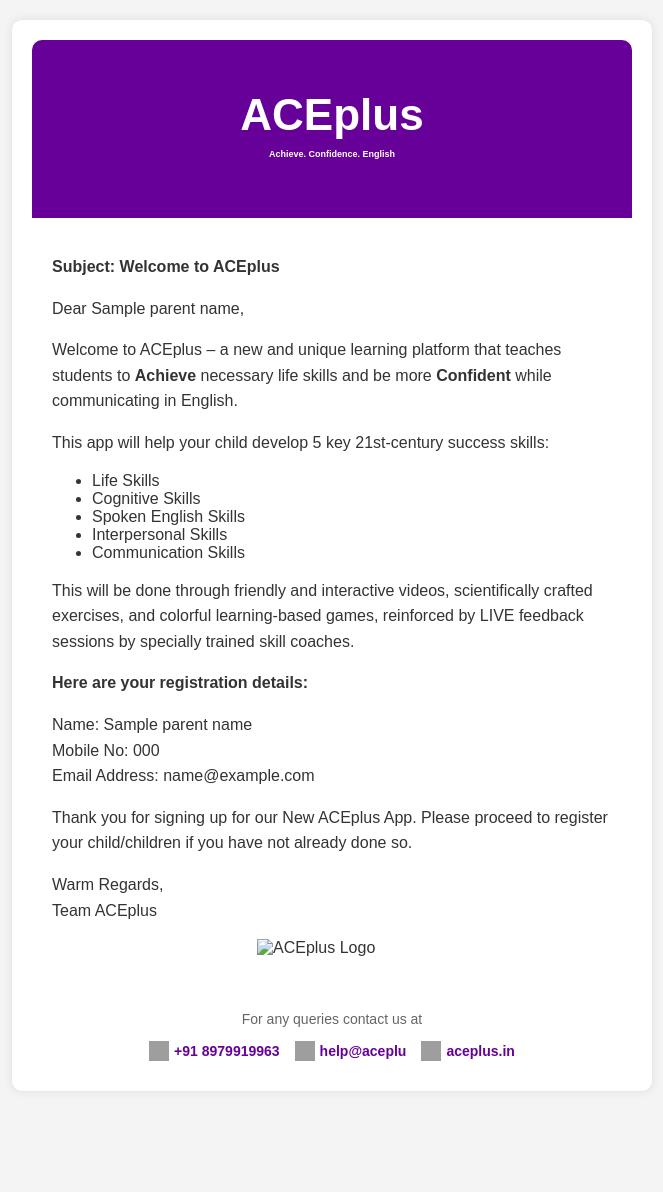
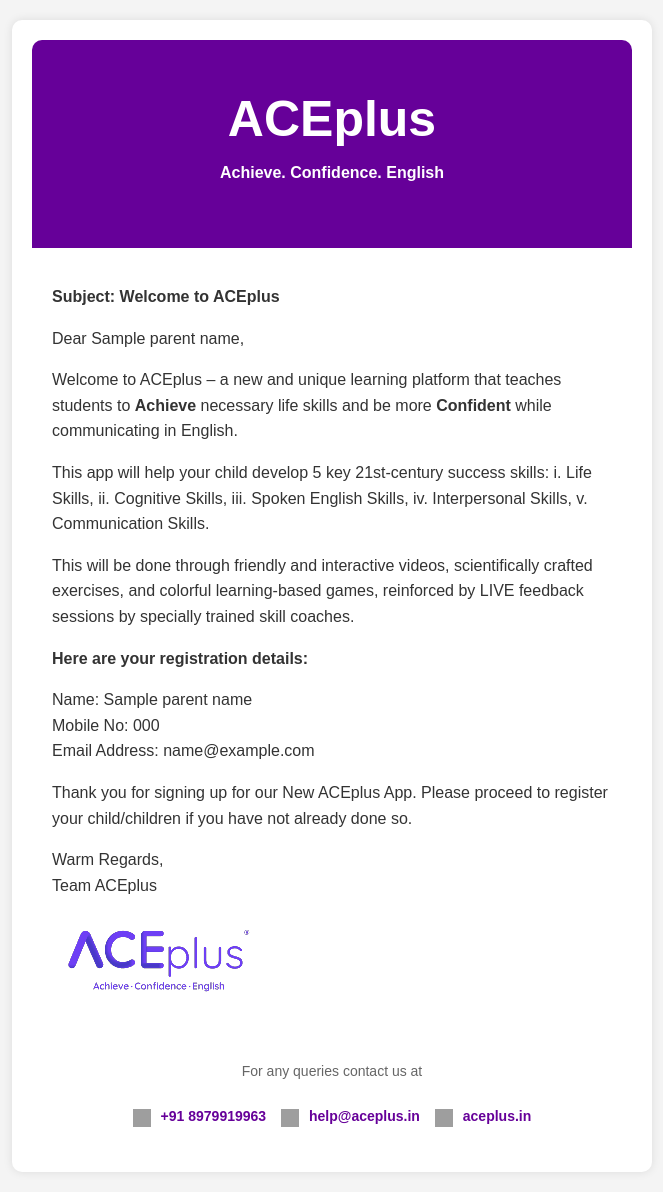
Before and after one commit to annoyhacker/front-end, a Flask app: template templates/aceplus_email.html in a window 1280 px wide. Shown: the whole page, without its empty margins (308-971 px from the left). Before the commit the page ends 1061 px from the top, so only its background shows below. Run offline with Flask 3, Linux system fonts and the light colour scheme; the template is opened without the code that fills it: most values are stand-ins (such as "Sample title", 1, 10 or a date in 2020); some libraries are stand-ins or nearby versions; grey boxes are pictures that could not be loaded.

Commit message:
rechecked

```diff
--- a/app.py
+++ b/app.py
@@ -72,5 +72,5 @@
 def home():
     return render_template('signup.html')
 
-if __name__ == '__main_':
+if __name__ == '__main__':
     app.run(  port=5000, host ='0.0.0.0' , debug=True)
--- a/templates/aceplus_email.html
+++ b/templates/aceplus_email.html
@@ -2,8 +2,8 @@
 <html>
 
 <head>
-    <meta charset="UTF-8">
-    <meta name="viewport" content="width=device-width, initial-scale=1.0">
+    <meta charset="UTF-8" />
+    <meta name="viewport" content="width=device-width, initial-scale=1.0" />
     <title>Welcome to ACEplus</title>
     <style>
         body {
@@ -27,7 +27,7 @@
             color: #fff;
             text-align: center;
             padding: 50px 0;
-            font-size: 44px;
+            font-size: 50px;
             font-weight: bold;
             border-radius: 10px 10px 0 0;
         }
@@ -49,32 +49,20 @@
             padding: 10px;
         }
 
-        .contact {
-            display: flex;
-            justify-content: center;
-            align-items: center;
-            gap: 15px;
-            margin-top: 10px;
-        }
-
-        .contact a {
-            text-decoration: none;
+        .contact-link {
             color: #660099;
             font-weight: bold;
-            display: flex;
-            align-items: center;
-            gap: 5px;
+            font-size: 14px;
+            text-decoration: none;
+            font-family: Arial, sans-serif;
         }
 
         .icon {
-            width: 20px;
-            height: 20px;
-        }
-
-        .logo {
-            display: block;
-            margin: 10px auto;
-            width: 150px;
+            vertical-align: middle;
+            width: 18px;
+            height: 18px;
+            margin-right: 6px;
+            border: 0;
         }
     </style>
 </head>
@@ -83,42 +71,51 @@
     <div class="container">
         <div class="header">
             ACEplus
-            <p style="font-size: xx-small;">Achieve. Confidence. English</p>
+            <p style="font-size: medium;">Achieve. Confidence. English</p>
         </div>
         <div class="content">
             <p><strong>Subject: Welcome to ACEplus</strong></p>
             <p>Dear {{ parent_name }},</p>
             <p>Welcome to ACEplus – a new and unique learning platform that teaches students to <strong>Achieve</strong>
                 necessary life skills and be more <strong>Confident</strong> while communicating in English.</p>
-            <p>This app will help your child develop 5 key 21st-century success skills:</p>
-            <ul>
-                <li>Life Skills</li>
-                <li>Cognitive Skills</li>
-                <li>Spoken English Skills</li>
-                <li>Interpersonal Skills</li>
-                <li>Communication Skills</li>
-            </ul>
+            <p>This app will help your child develop 5 key 21st-century success skills: i. Life Skills, ii. Cognitive
+                Skills, iii. Spoken English Skills, iv. Interpersonal Skills, v. Communication Skills.</p>
+
             <p>This will be done through friendly and interactive videos, scientifically crafted exercises, and colorful
                 learning-based games, reinforced by LIVE feedback sessions by specially trained skill coaches.</p>
             <p><strong>Here are your registration details:</strong></p>
-            <p>Name: {{ parent_name }}<br>
-                Mobile No: {{ mobile }}<br>
+            <p>Name: {{ parent_name }}<br />
+                Mobile No: {{ mobile }}<br />
                 Email Address: {{ email }}</p>
             <p>Thank you for signing up for our New ACEplus App. Please proceed to register your child/children if you
                 have not already done so.</p>
-            <p>Warm Regards,<br>Team ACEplus</p>
-            <img class="logo" src="https://via.placeholder.com/150" alt="ACEplus Logo">
+            <p>Warm Regards,<br />Team ACEplus</p>
+            <img class="logo" src="../static/img/acelogo.png" alt="ACEplus Logo" />
         </div>
         <div class="footer">
             <p>For any queries contact us at</p>
-            <div class="contact">
-                <a href="tel:+91{{ mobile }}"><img class="icon"
-                        src="https://cdn-icons-png.flaticon.com/512/724/724664.png" alt="Phone"> +91 8979919963</a>
-                <a href="mailto:{{ email }}"><img class="icon"
-                        src="https://cdn-icons-png.flaticon.com/512/732/732200.png" alt="Email"> help@aceplu</a>
-                <a href="https://aceplus.in" target="_blank"><img class="icon"
-                        src="https://cdn-icons-png.flaticon.com/512/25/25694.png" alt="Website"> aceplus.in</a>
-            </div>
+            <table align="center" cellpadding="0" cellspacing="15" style="margin: 0 auto;">
+                <tr>
+                    <td>
+                        <a href="tel:+91{{ mobile }}" class="contact-link">
+                            <img class="icon" src="https://cdn-icons-png.flaticon.com/512/724/724664.png" alt="Phone" />
+                            +91 8979919963
+                        </a>
+                    </td>
+                    <td>
+                        <a href="mailto:{{ email }}" class="contact-link">
+                            <img class="icon" src="https://cdn-icons-png.flaticon.com/512/732/732200.png" alt="Email" />
+                            help@aceplus.in
+                        </a>
+                    </td>
+                    <td>
+                        <a href="https://aceplus.in" target="_blank" class="contact-link">
+                            <img class="icon" src="https://cdn-icons-png.flaticon.com/512/25/25694.png" alt="Website" />
+                            aceplus.in
+                        </a>
+                    </td>
+                </tr>
+            </table>
         </div>
     </div>
 </body>
```
Also changed, not shown: requirements.txt (+15 -0 lines), templates/signup.html (+36 -5 lines), static/img/acelogo.png (added), 1 other file.
